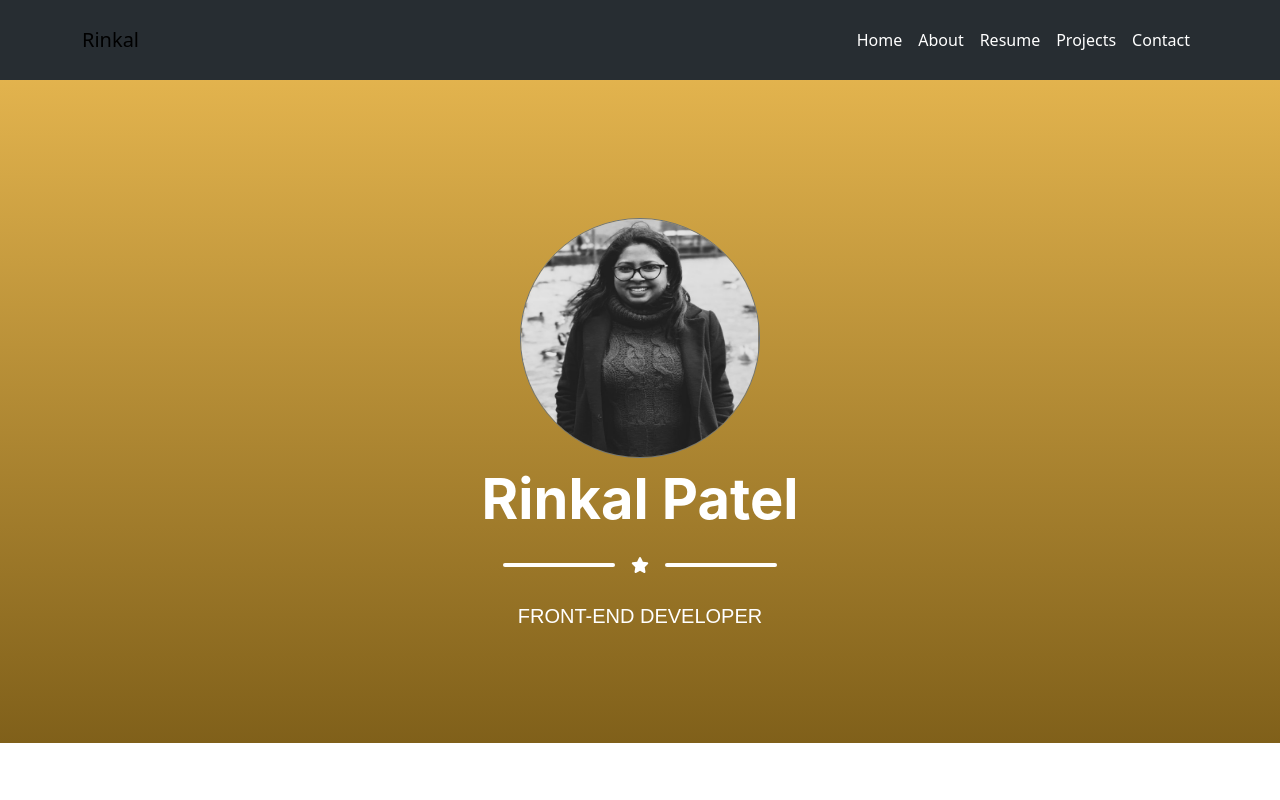
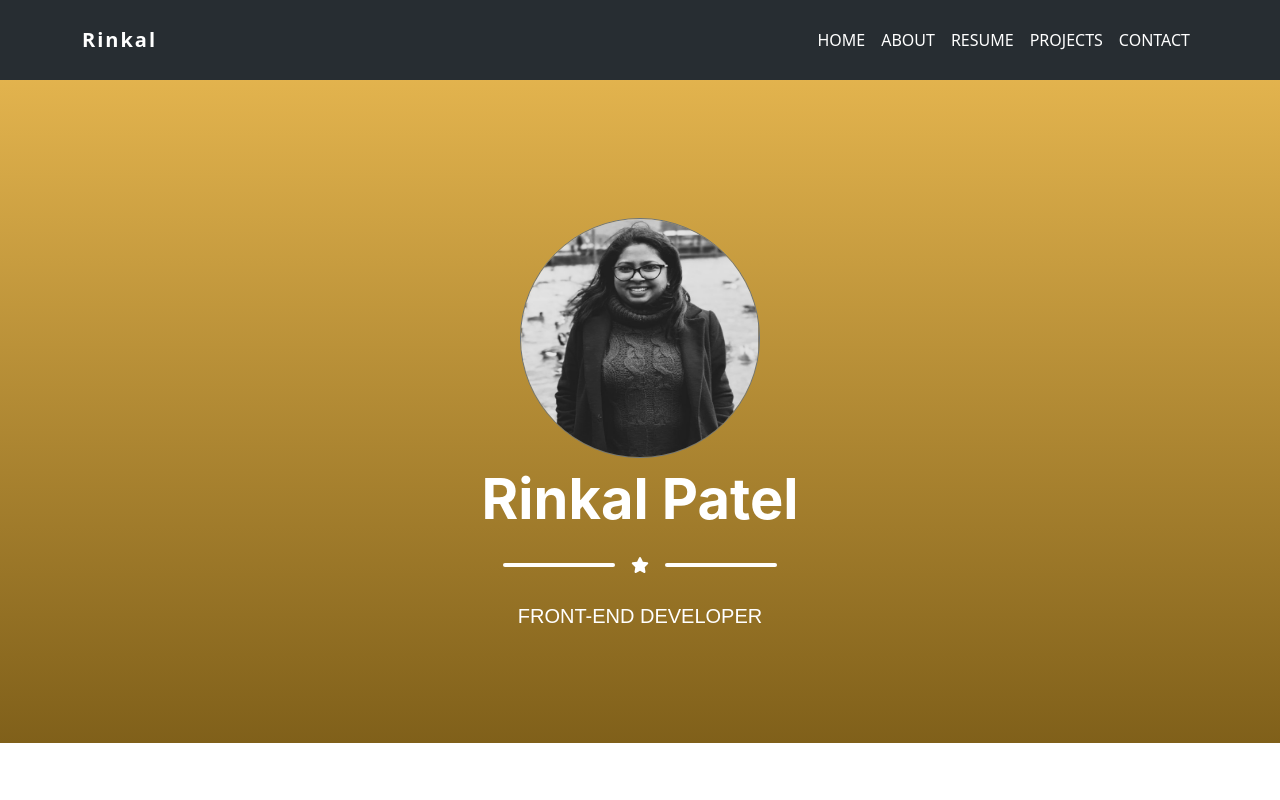
Before and after one commit to Rinkal-M-Patel/React_Portfolio, a React (Create React App) app: page /Home in a window 1280 px wide. Shown: the top 800 px of the page. Built offline with nearby package versions, Linux system fonts and the light colour scheme.

Commit message:
add donload cv button and make chnages in contact file

```diff
--- a/package.json
+++ b/package.json
@@ -4,6 +4,7 @@
   "private": true,
   "dependencies": {
     "@fortawesome/fontawesome-svg-core": "^6.4.2",
+    "@fortawesome/free-brands-svg-icons": "^6.4.2",
     "@fortawesome/free-solid-svg-icons": "^6.4.2",
     "@fortawesome/react-fontawesome": "^0.2.0",
     "@testing-library/jest-dom": "^5.17.0",
--- a/src/App.js
+++ b/src/App.js
@@ -1,5 +1,5 @@
 import React from 'react';
-import { BrowserRouter as Router, Route, Switch } from 'react-router-dom';
+import { BrowserRouter as Router, Route, Switch, withRouter } from 'react-router-dom';
 import Navbar from './components/Navbar';
 import Home from './components/Home';
 import { About } from './components/About';
@@ -12,6 +12,12 @@ import 'bootstrap/dist/css/bootstrap.min.css';
 import './style.css';
 
 
+// Wrap the components that need access to router props with withRouter
+const AboutWithRouter = withRouter(About);
+const ResumeWithRouter = withRouter(Resume);
+const ProjectsWithRouter = withRouter(Projects);
+const ContactWithRouter = withRouter(Contact);
+
 function App() {
   return (
     <Router>
@@ -20,21 +26,21 @@ function App() {
 
         <Home />
         <Switch>
-        {/* <Route path="/About">
-            <About />
+          <Route path="/About">
+            <AboutWithRouter />
           </Route>
           <Route path="/Resume">
-            <Resume />
+            <ResumeWithRouter />
           </Route>
           <Route path="/Projects">
-            <Projects />
+            <ProjectsWithRouter />
           </Route>
           <Route path="/Contact">
-            <Contact />
+            <ContactWithRouter />
           </Route>
           <Route path="/Home">
             <Home />
-          </Route> */}
+          </Route>
         </Switch>
         <About />
         <Resume />
--- a/src/components/About.jsx
+++ b/src/components/About.jsx
@@ -3,6 +3,18 @@ import { faStar } from '@fortawesome/free-solid-svg-icons'
 import { FontAwesomeIcon } from '@fortawesome/react-fontawesome'
 
 export const About = () => {
+
+  // Define the URL to your PDF file
+  const pdfFileUrl = '/my_cv.pdf'; // Replace with the actual path to your PDF file
+
+  // Function to handle the CV download
+  const handleDownloadCV = () => {
+    // Use JavaScript to simulate a click on a hidden anchor tag to trigger the download
+    const link = document.createElement('a');
+    link.href = pdfFileUrl;
+    link.download = 'my_cv.pdf'; // Specify the desired file name
+    link.click();
+  };
   return (
     <>
     <section id="About">
@@ -84,6 +96,12 @@ export const About = () => {
              user preferences.
 
                   </p>
+                  <button
+                    className="btn btn-primary"
+                    onClick={handleDownloadCV}
+                  >
+                    Download CV
+                  </button>
 
                 </div>
               </div>
--- a/src/components/Contact.jsx
+++ b/src/components/Contact.jsx
@@ -1,7 +1,12 @@
 import React, { useState } from 'react';
-import { faStar } from '@fortawesome/free-solid-svg-icons'
-import { faPhone,faLocation,faMessage} from '@fortawesome/free-solid-svg-icons';
-import { FontAwesomeIcon } from '@fortawesome/react-fontawesome'
+import { faStar,faPhone,faLocation,faMessage} from '@fortawesome/free-solid-svg-icons';
+import {
+  faFacebook,
+  faGithub,
+  faLinkedin,
+  faInstagram,
+} from '@fortawesome/free-brands-svg-icons';
+import { FontAwesomeIcon } from '@fortawesome/react-fontawesome';
 
 function Contact() {
   const [formData, setFormData] = useState({
@@ -141,30 +146,30 @@ function Contact() {
       <div className="socials">
         <ul>
           <li>
-            <a href="#">
+            <a href="/">
               <span className="ico-circle">
-              <FontAwesomeIcon icon={faLocation} />
+              <FontAwesomeIcon icon={faFacebook} size="2x" />
               </span>
             </a>
           </li>
           <li>
-            <a href="#">
+            <a href="/">
               <span className="ico-circle">
-              <FontAwesomeIcon icon={faLocation} />
+              <FontAwesomeIcon icon={faGithub} />
               </span>
             </a>
           </li>
           <li>
-            <a href="#">
+            <a href="/">
               <span className="ico-circle">
-              <FontAwesomeIcon icon={faLocation} />
+              <FontAwesomeIcon icon={faLinkedin} />
               </span>
             </a>
           </li>
           <li>
-            <a href="#">
+            <a href="/">
               <span className="ico-circle">
-              <FontAwesomeIcon icon={faLocation} />
+              <FontAwesomeIcon icon={faInstagram} />
               </span>
             </a>
           </li>
--- a/src/components/Footer.jsx
+++ b/src/components/Footer.jsx
@@ -8,7 +8,7 @@ export const Footer = () => {
         <div className="row">
           <div className="col-sm-12">
             <div className="copyright-box">
-              Designed by <a href="">Rinkal Patel</a>
+              Designed by <a href="/">Rinkal Patel</a>
             </div>
           </div>
         </div>
--- a/src/components/Navbar.jsx
+++ b/src/components/Navbar.jsx
@@ -18,7 +18,7 @@ const Navbar = () => {
     <>
     <nav className="navbar navbar-expand-lg header-top fixed-top">
       <div className="container">
-      <Link className="navbar-brand" to="/">Rinkal</Link>
+      <a className="navbar-brand logo" href="/">Rinkal</a>
         <button
           className="navbar-toggler"
           type="button"
@@ -33,45 +33,30 @@ const Navbar = () => {
         <div className="collapse navbar-collapse" id="navbarNav">
           <ul className="navbar-nav ml-auto">
             <li className="nav-item">
-            <button
-                  className="nav-link"
-                  onClick={() => scrollToSection('#Home')}
-                >
+            <Link className="nav-link" to="/" onClick={() => scrollToSection('#Home')}>
                   Home
-                </button>
+                </Link>
             </li>
             <li className="nav-item">
-            <button
-                  className="nav-link"
-                  onClick={() => scrollToSection('#About')}
-                >
+            <Link className="nav-link" to="/" onClick={() => scrollToSection('#About')}>
                   About
-                </button>
+                </Link>
             </li>
             <li className="nav-item">
-            <button
-                  className="nav-link"
-                  onClick={() => scrollToSection('#Resume')}
-                >
+            <Link className="nav-link" to="/" onClick={() => scrollToSection('#Resume')}>
                   Resume
-                </button>
+                </Link>
             </li>
             <li className="nav-item">
-            <button
-                  className="nav-link"
-                  onClick={() => scrollToSection('#Projects')}
-                >
+            <Link className="nav-link" to="/" onClick={() => scrollToSection('#Projects')}>
                   Projects
-                </button>
+                </Link>
 
             </li>
             <li className="nav-item">
-            <button
-                  className="nav-link"
-                  onClick={() => scrollToSection('#Contact')}
-                >
+            <Link className="nav-link" to="/" onClick={() => scrollToSection('#Contact')}>
                   Contact
-                </button>
+                </Link>
             </li>
           </ul>
         </div>
--- a/src/components/projectData.json
+++ b/src/components/projectData.json
@@ -2,43 +2,43 @@
   {
     "id":1,
     "title": "Horiseon",
-      "deployedLink": "https://example.com/project1",
-      "githubLink": "https://github.com/yourusername/project1",
+    "deployedLink": "https://rinkal-m-patel.github.io/code_refactor_challenge/",
+    "githubLink": "https://github.com/Rinkal-M-Patel/code_refactor_challenge",
     "image": "../Images/module1.png"
   },
   {
     "id":2,
     "title": "Rinkal Portfolio",
-      "deployedLink": "https://example.com/project2",
-      "githubLink": "https://github.com/yourusername/project2",
+    "deployedLink": "https://rinkal-m-patel.github.io/Rinkal_portfolio/",
+    "githubLink": "https://github.com/Rinkal-M-Patel/Rinkal_portfolio",
     "image": "../Images/module-2.png"
   },
   {
     "id":3,
     "title": "Bootstrap Portfolio",
-      "deployedLink": "https://example.com/project1",
-      "githubLink": "https://github.com/yourusername/project1",
+    "deployedLink": "https://rinkal-m-patel.github.io/Portfolio-Rinkal/",
+    "githubLink": "https://github.com/Rinkal-M-Patel/Portfolio-Rinkal",
     "image": "../Images/module-3.png"
   },
   {
     "id":4,
     "title": "Work Day Scheduler",
-      "deployedLink": "https://example.com/project1",
-      "githubLink": "https://github.com/yourusername/project1",
+    "deployedLink": "https://rinkal-m-patel.github.io/Daily_planner_app/",
+    "githubLink": "https://github.com/Rinkal-M-Patel/Daily_planner_app",
     "image": "../Images/module-7.png"
   },
   {
     "id":5,
     "title": "Weather Dashboard",
-      "deployedLink": "https://example.com/project1",
-      "githubLink": "https://github.com/yourusername/project1",
+    "deployedLink": "https://rinkal-m-patel.github.io/Weather-Dashboard/",
+    "githubLink": "https://github.com/Rinkal-M-Patel/Weather-Dashboard",
     "image": "../Images/module-8.png"
   },
   {
     "id":6,
     "title": "Team Profile Generator",
-      "deployedLink": "https://example.com/project1",
-      "githubLink": "https://github.com/yourusername/project1",
+    "deployedLink": "https://drive.google.com/file/d/1v1w97qBdToLks-T5zlW1x9i4NSDHqsVh/view",
+    "githubLink": "https://github.com/Rinkal-M-Patel/Profile_Generator",
     "image": "../Images/profile-generator.png"
   }
 
--- a/src/style.css
+++ b/src/style.css
@@ -15,6 +15,15 @@ a{
 p {
     font-family: 'Jura', sans-serif;
 }
+.logo {
+    color: #fff;
+    font-family: inherit;
+    letter-spacing: 2px;
+    font-weight: bold;
+}
+.navbar-brand:hover {
+    color: #fff;
+}
 .btn-primary {
 background-color: #da9c13;
 border: 1px solid #da9c13;
@@ -30,8 +39,13 @@ section {
     padding: 3rem 0;
 }
 
-.navbar ul li button {
+.nav-link {
     color: #fff;
+    text-transform: uppercase;
+}
+.nav-link:hover {
+    color: #da9c13;
+
 }
 .skill-mf .progress {
     background-color: #cde1f8;
```
Also changed, not shown: 2 other files (tests, documents, lock files or other folders). Lines whose indentation alone changed are shown as unchanged.
